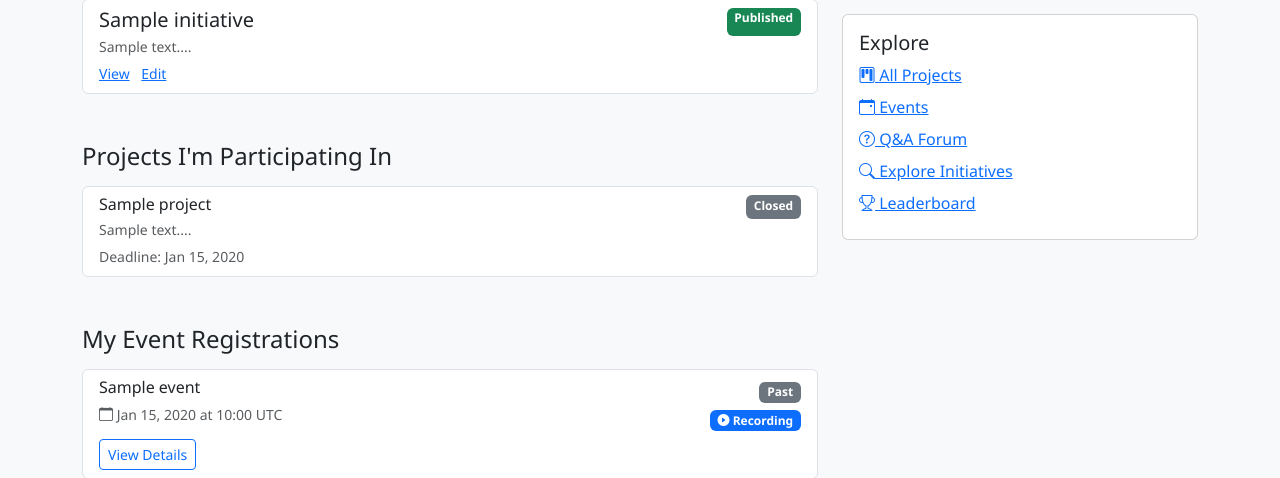
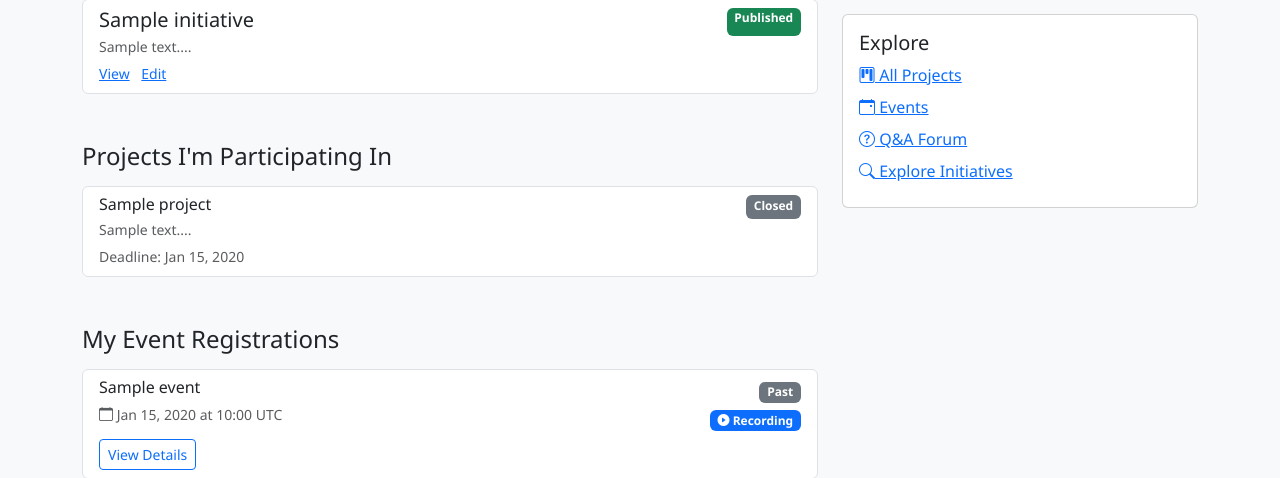
Before and after one commit to michsethowusu/cluster-os, a Flask app: page /dashboard in a window 1280 px wide. Shown: the part 254-732 px from the top of the page. Run offline with Flask 3, Linux system fonts and the light colour scheme; a user stored in the database is signed in; tables that the repository leaves empty hold one stand-in row (values such as "Sample post").

Commit message:
Update dashboard.html

```diff
--- a/templates/dashboard.html
+++ b/templates/dashboard.html
@@ -141,7 +141,6 @@
                         <li class="mb-2"><a href="{{ url_for('events') }}"><i class="bi bi-calendar-event"></i> Events</a></li>
                         <li class="mb-2"><a href="{{ url_for('forum') }}"><i class="bi bi-question-circle"></i> Q&amp;A Forum</a></li>
                         <li class="mb-2"><a href="{{ url_for('search') }}"><i class="bi bi-search"></i> Explore Initiatives</a></li>
-                        <li class="mb-2"><a href="{{ url_for('leaderboard') }}"><i class="bi bi-trophy"></i> Leaderboard</a></li>
                     </ul>
                 </div>
             </div>
```
